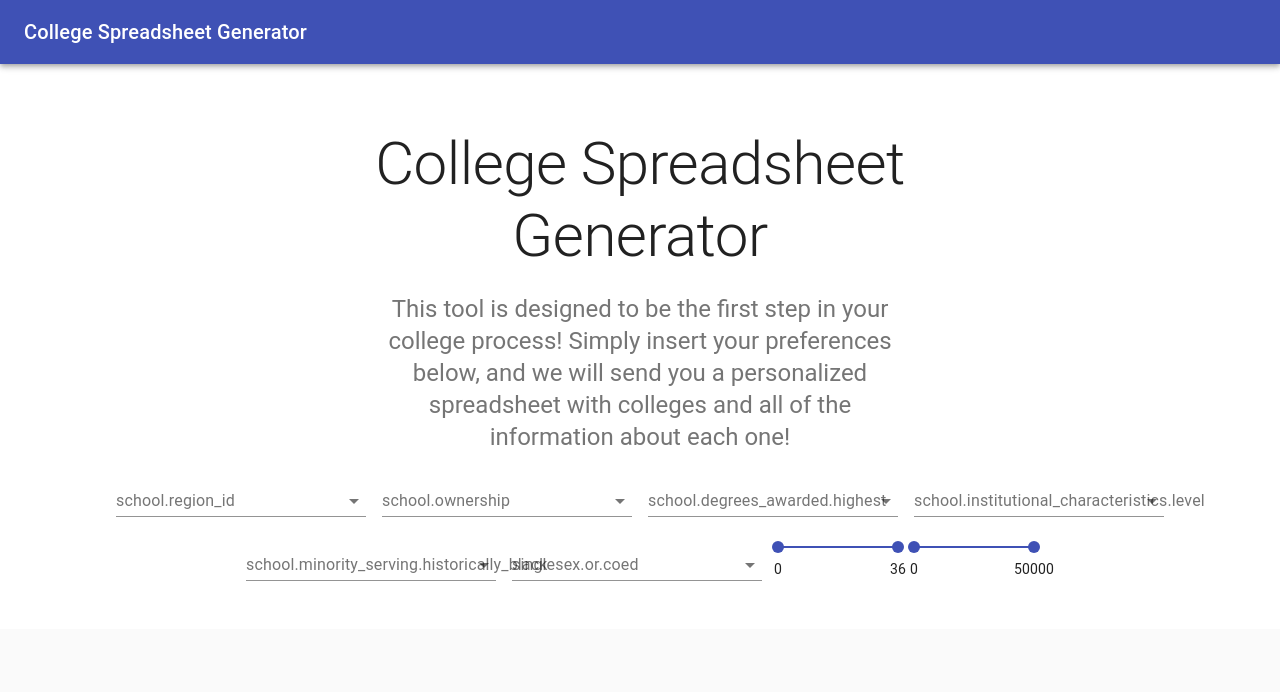
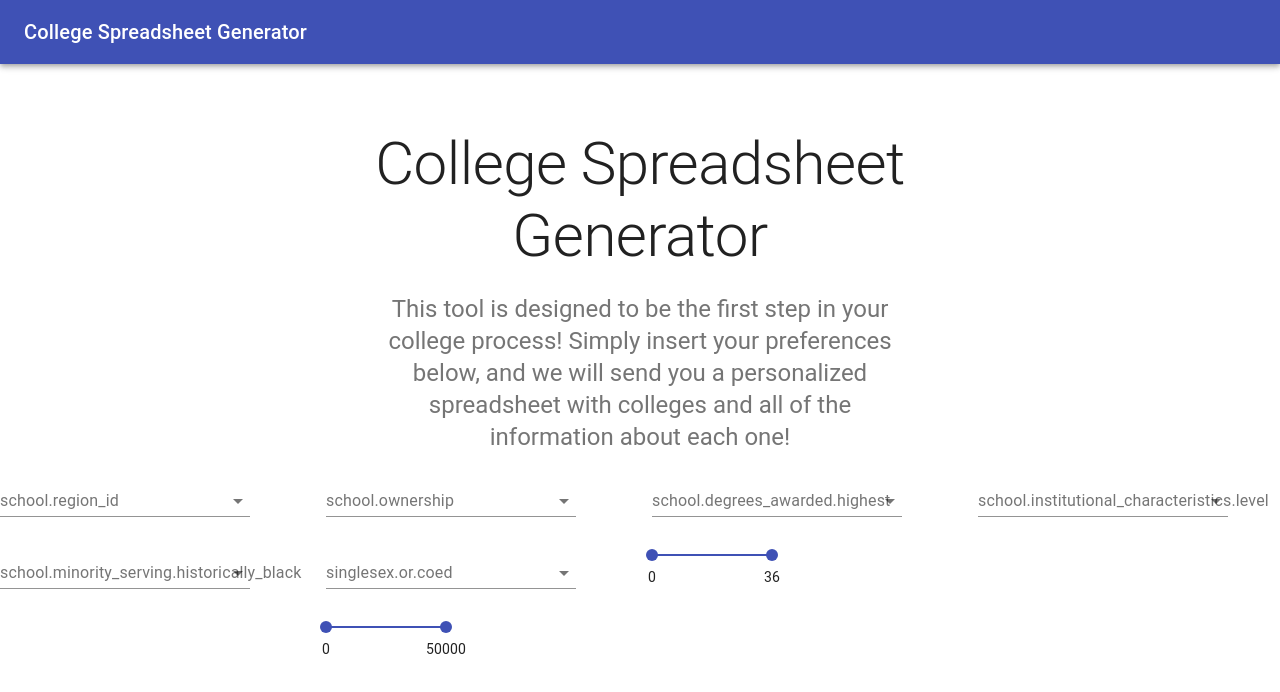
Before and after one commit to jackdavidweber/simpleCollegeDataForm, a React (Create React App) app: page / in a window 1280 px wide. Shown: the top 692 px of the page. Built offline with nearby package versions, Linux system fonts and the light colour scheme; no server answers.

Commit message:
round 1 of fixing filters

```diff
--- a/src/FiltersMapping.js
+++ b/src/FiltersMapping.js
@@ -36,6 +36,9 @@ const useStyles = makeStyles(theme => ({
   },
   noLabel: {
     marginTop: theme.spacing(3),
+  },
+  field_spacing: {
+    flexGrow: 1,
   },
   root: {
     width: 250,
@@ -96,11 +99,12 @@ export default function MultipleSelect({input, buttonBehavior}) {
     };
 
   return (
-    <Grid container spacing={2} justify="center">
+    <div className={classes.field_spacing}>
+    <Grid container spacing={3} justify="center">
       {Object.keys(input).map(field=>(
-      <Grid item>
+            typeof input[field][0] == 'string' ? // If first element is a string, use select fields
+              <Grid item xs={3}>
                 <FormControl key={field} className={classes.formControl}>
-          {typeof input[field][0] == 'string' ? // If first element is a string, use select fields
                   <Autocomplete
                       className={classes.root}
                       multiple
@@ -117,7 +121,11 @@ export default function MultipleSelect({input, buttonBehavior}) {
                       />
                       )}
                   />
+                </FormControl>
+              </Grid>
             : // If first element is not a string, use sliders
+              <Grid item xs={6}>
+                <FormControl key={field} className={classes.formControl}>
                   <Slider
                     value={values[field]}
                     className={classes.slider}
@@ -138,14 +146,11 @@ export default function MultipleSelect({input, buttonBehavior}) {
                       },
                     ]}
                   />
-
-          }
                 </FormControl>
               </Grid>
+
       ))}
-    {/* <Button onClick={handleClick} variant="contained" color="primary" className={classes.button} align="center">
-           Apply Filters
-    </Button> */}
     </Grid>
+    </div>
   );
 }
```
Lines whose indentation alone changed are shown as unchanged.
